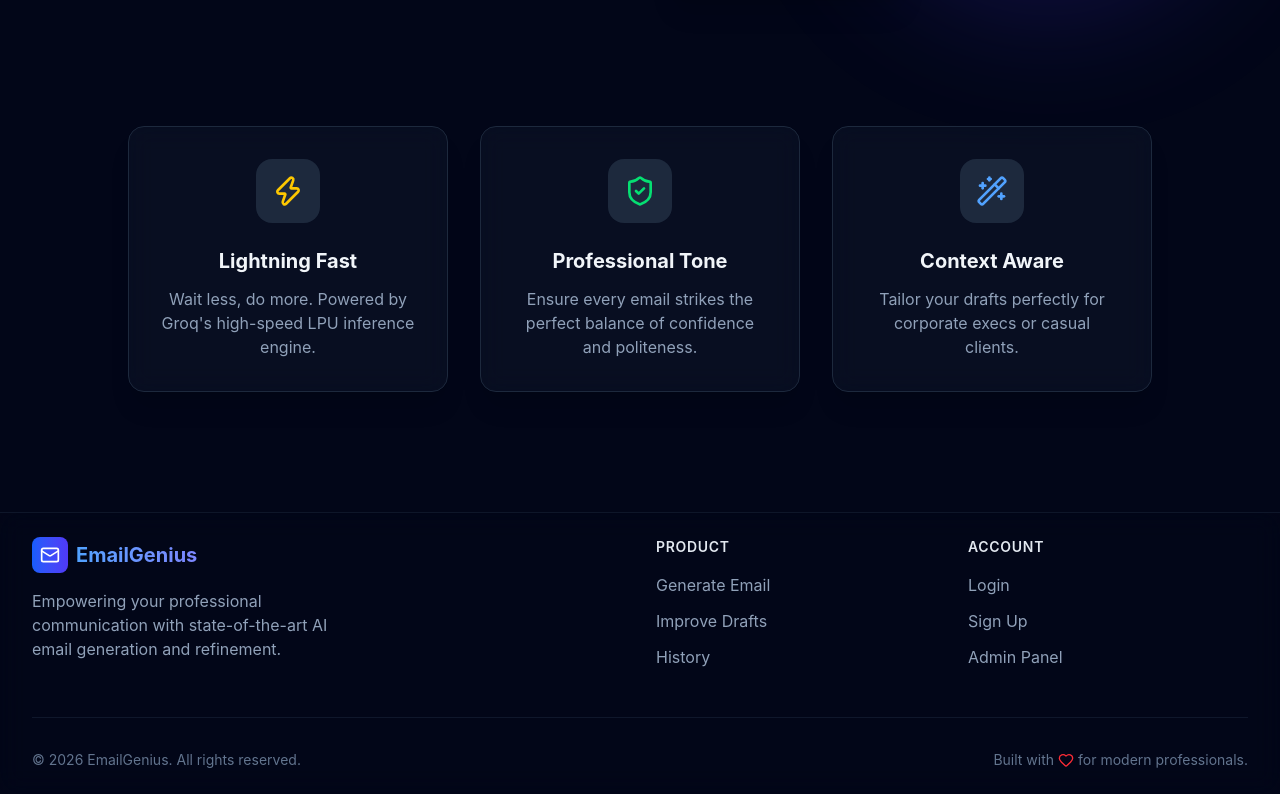
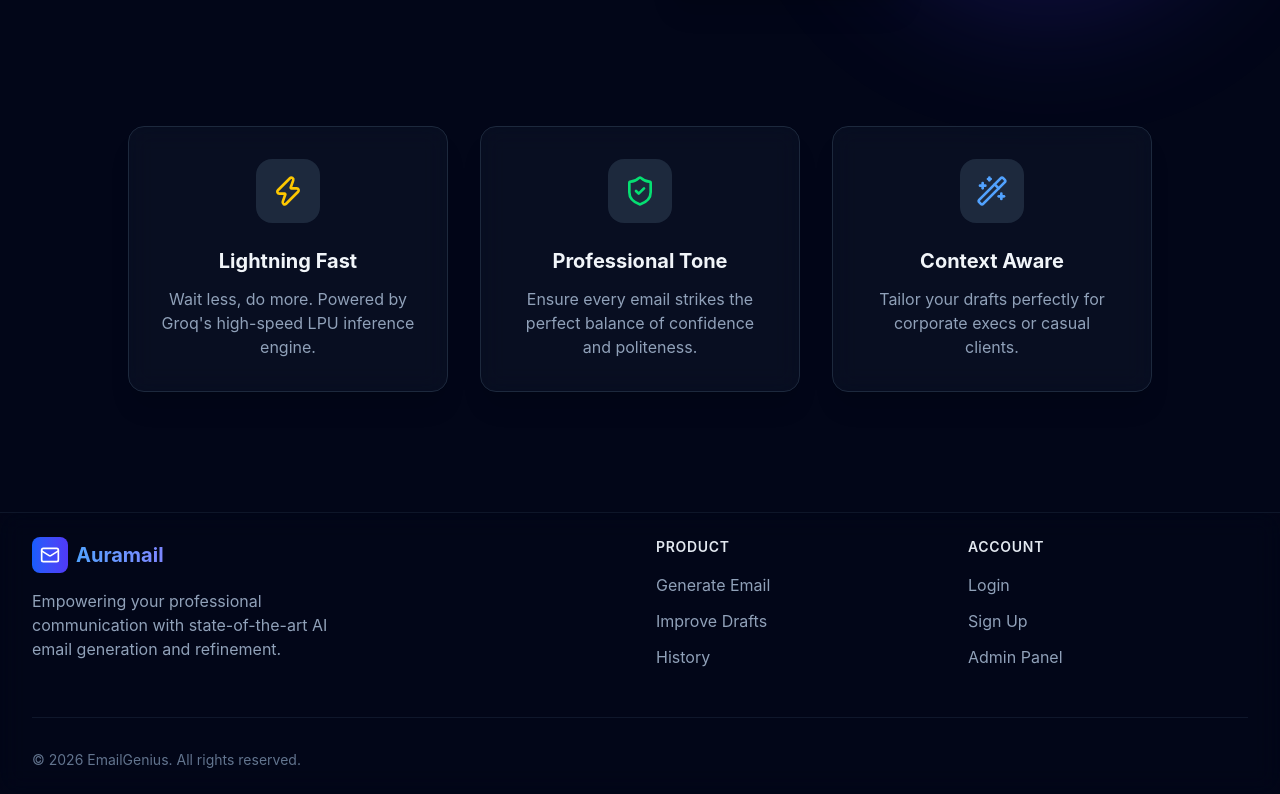
Before and after one commit to Divyanshukhatri-51/emailMaster, a React (Vite) app in the folder client/: page / in a window 1280 px wide. Shown: the part 598-1392 px from the top of the page. Built offline with nearby package versions, Linux system fonts and the light colour scheme.

Commit message:
Change brand name to Auramail and update footer
Updated the brand name from 'EmailGenius' to 'Auramail' and removed the built with heart message.

```diff
--- a/client/src/components/Footer.jsx
+++ b/client/src/components/Footer.jsx
@@ -13,7 +13,7 @@
                 <Mail className="w-5 h-5 text-white" />
               </div>
               <span className="text-xl font-bold bg-clip-text text-transparent bg-linear-to-r from-blue-400 to-indigo-400">
-                EmailGenius
+                Auramail
               </span>
             </Link>
             <p className="text-slate-400 max-w-xs mb-6">
@@ -67,9 +67,6 @@
 
         <div className="pt-8 border-t border-slate-900 flex flex-col md:flex-row justify-between items-center gap-4 text-sm text-slate-500">
           <p>© {new Date().getFullYear()} EmailGenius. All rights reserved.</p>
-          <p className="flex items-center gap-1">
-            Built with <Heart className="w-4 h-4 text-red-500" /> for modern professionals.
-          </p>
         </div>
       </div>
     </footer>
```
